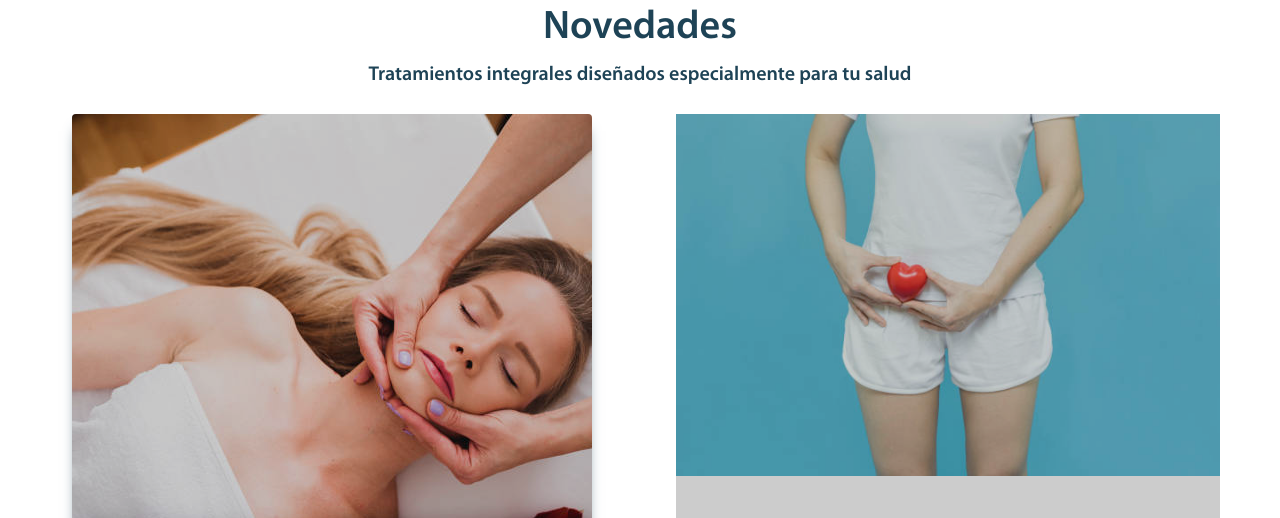
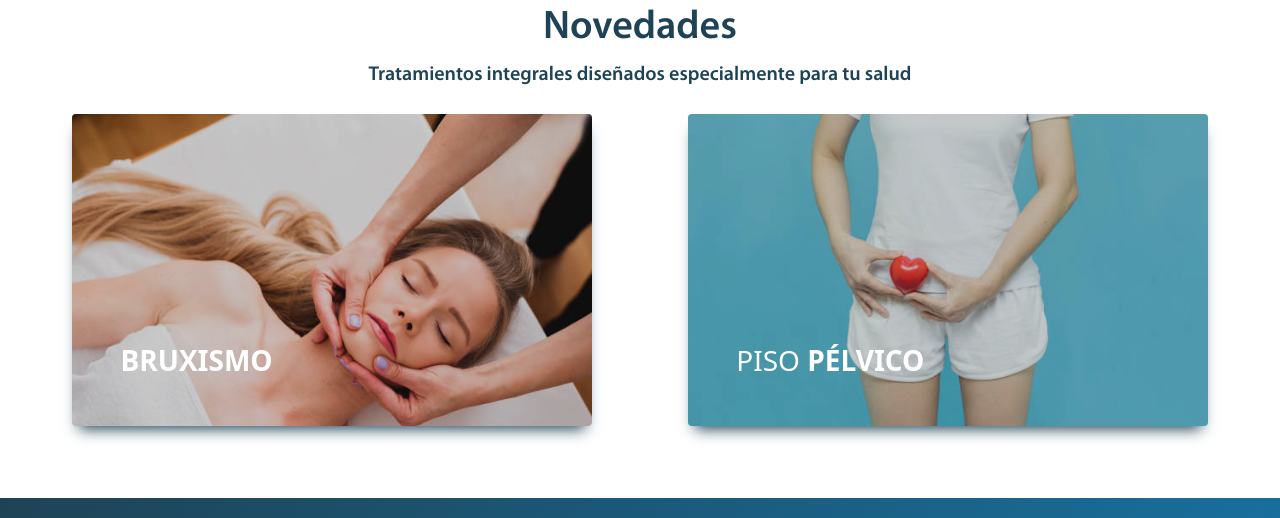
Before and after one commit to Mishainx/Prueba, a website: page index.html in a window 1280 px wide. Shown: the part 950-1468 px from the top of the page. Drawn offline with nearby package versions, Linux system fonts and the light colour scheme.

Commit message:
modificacion reivsion

```diff
--- a/assets/scss/_novedades.scss
+++ b/assets/scss/_novedades.scss
@@ -1,4 +1,4 @@
-.novedades-img {
+.hover{
     overflow: hidden;
     position: relative;
     padding-bottom: 60%;
--- a/index.html
+++ b/index.html
@@ -80,7 +80,7 @@
 
     <div class="row justify-content-evenly">
       <div class="col-11 col-lg-5 mb-4" data-aos="fade-up" data-aos-duration="1000" data-aos-delay="100">
-        <div class="novedades-img hover-5 text-white rounded box-shadow"><img src="./assets/img/novedades/atm-imagen-mikine.png" alt="Nuevo tratamiento para tensión cervicomandibular">
+        <div class="hover hover-5 text-white rounded box-shadow"><img src="./assets/img/novedades/atm-imagen-mikine.png" alt="Nuevo tratamiento para tensión cervicomandibular">
           <div class="hover-overlay"></div>
           <div class="hover-5-content">
             <h3 class="hover-5-title text-uppercase font-weight-light mb-0"> <strong class="font-weight-bold text-white">Bruxismo <a class="text-decoration-none" href="./pages/servicios.html#bruxismo"></strong><span>+INFO</span></a></h3>
```
Also changed, not shown: assets/css/style.css.
